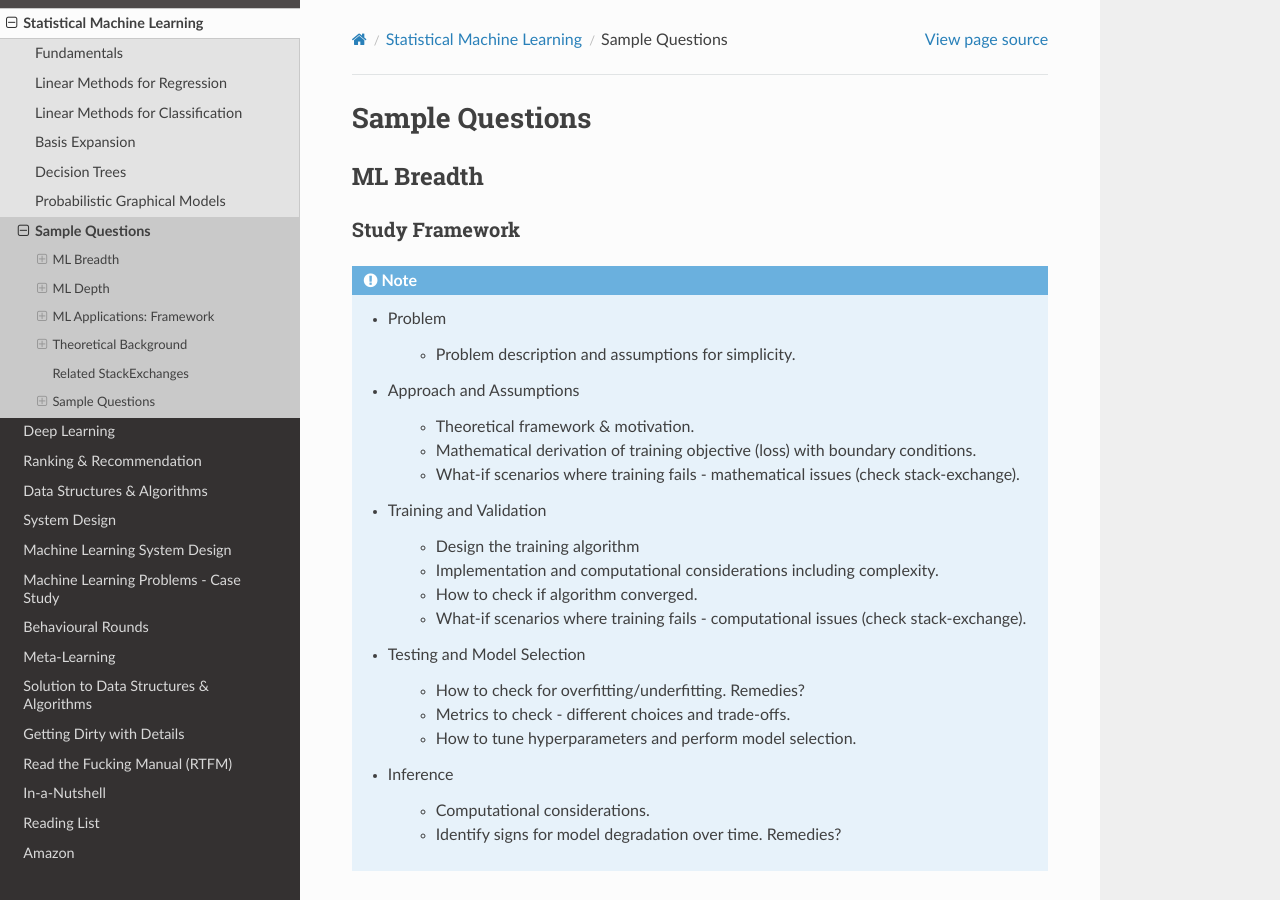
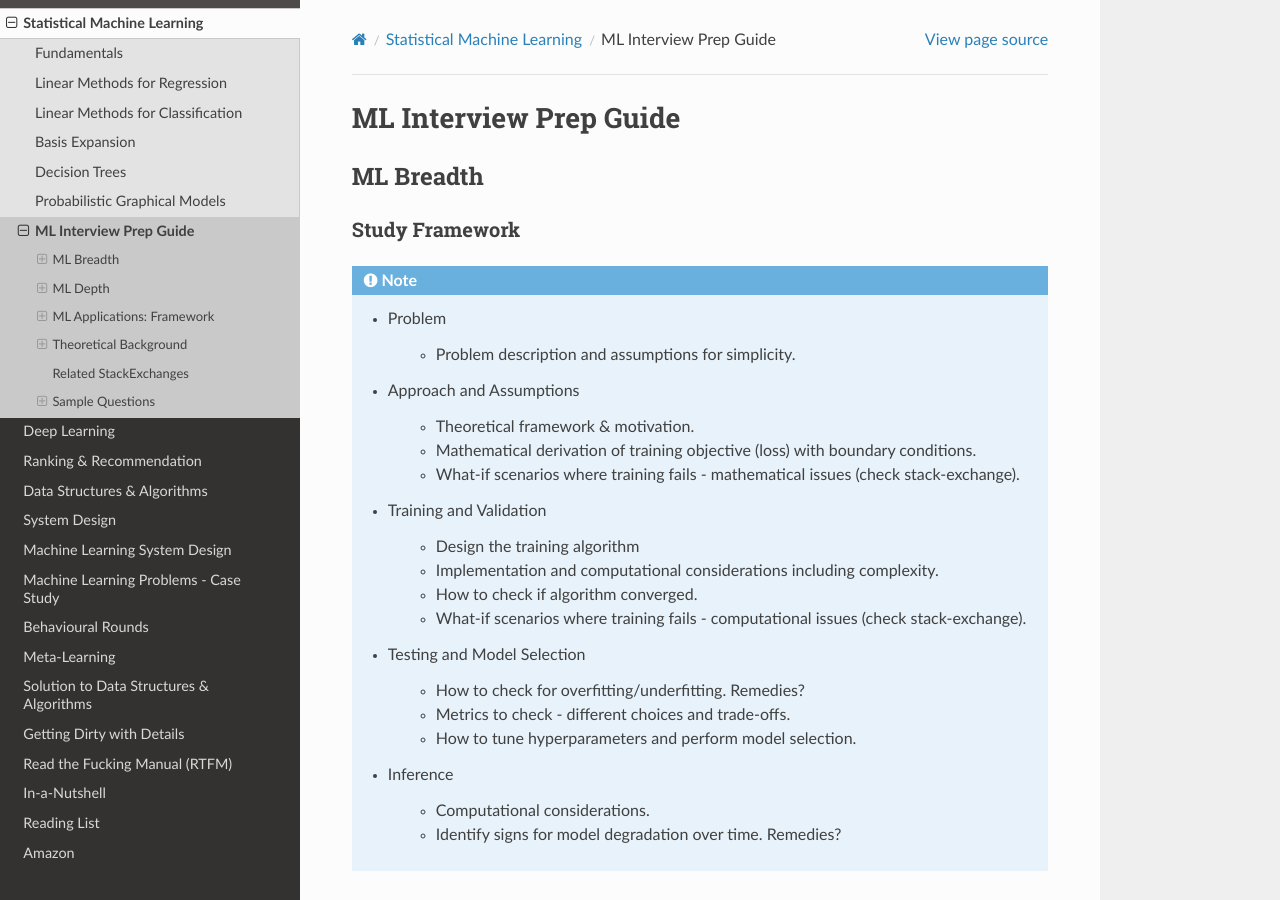
Before and after one commit to uselesstechjunks/leetcode, a Sphinx documentation site: the page built from docs/source/ml/qb.rst, in a window 1280 px wide and 900 px high. Built offline with Sphinx 7.4.7 and the Read the Docs theme 2.0.0, drawn with Linux system fonts in a browser that asks for light colours.

Commit message:
Update qb.rst

```diff
--- a/docs/source/ml/qb.rst
+++ b/docs/source/ml/qb.rst
@@ -1,5 +1,5 @@
 ################################################################################
-Sample Questions
+ML Interview Prep Guide
 ################################################################################
 
 ********************************************************************************
```
